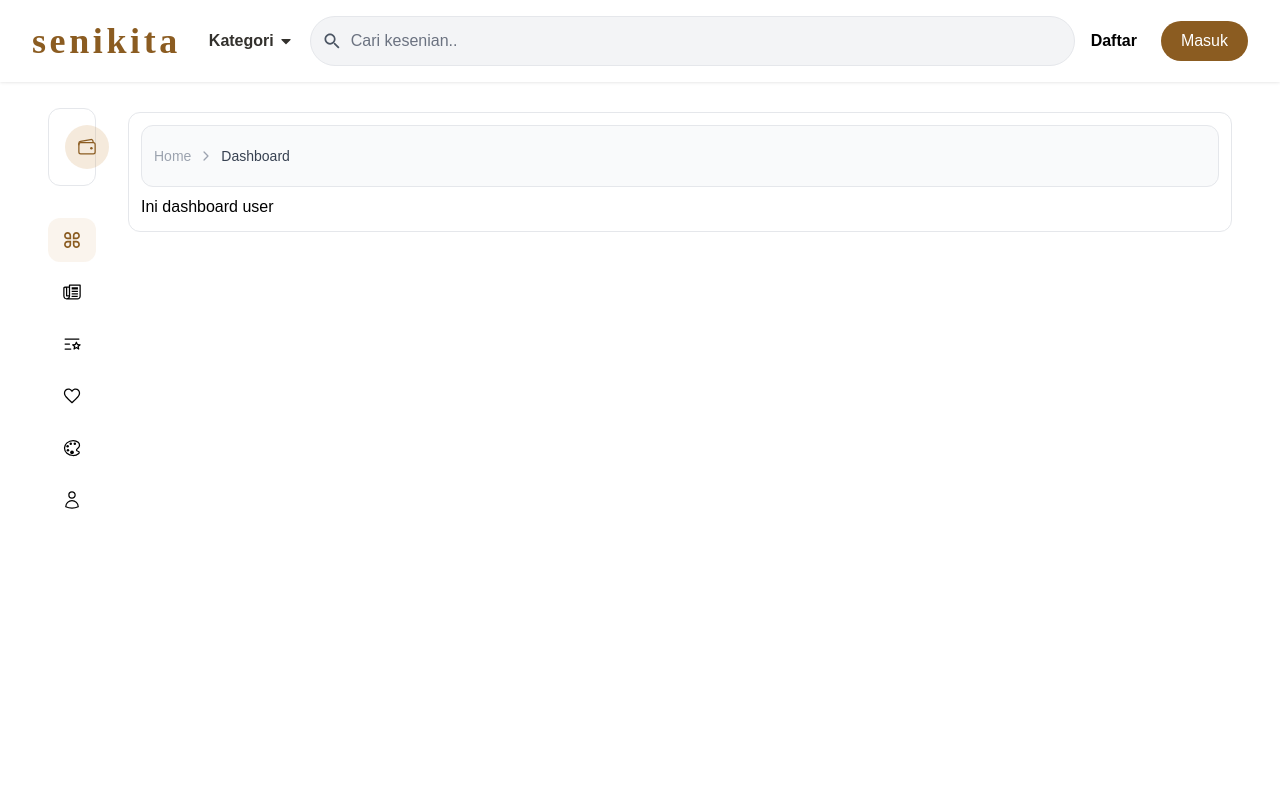
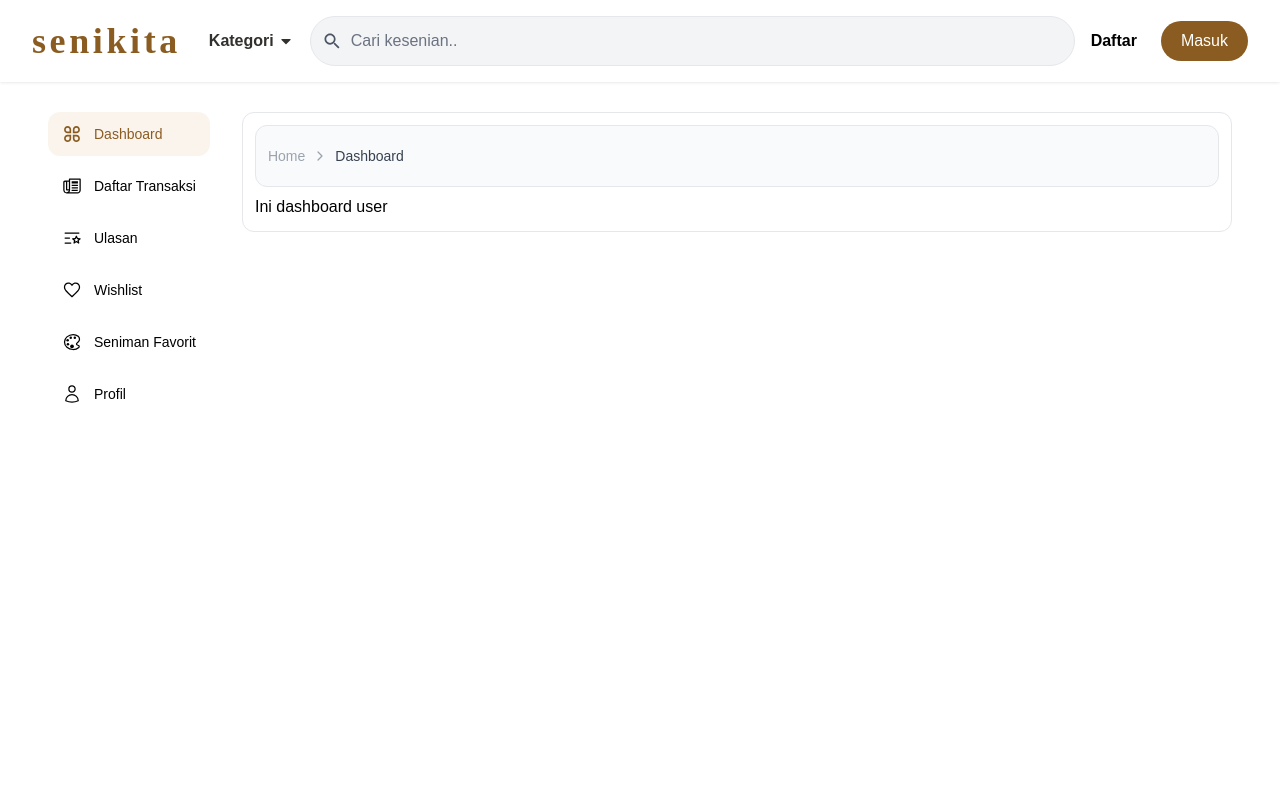
Before and after one commit to taliyameyswara/senikita-fe, a React (Vite) app: page /user/dashboard in a window 1280 px wide. Shown: the top 800 px of the page. Built offline with nearby package versions, Linux system fonts and the light colour scheme.

Commit message:
🐞 fix: sidebar

```diff
--- a/src/components/sidebar/Sidebar.jsx
+++ b/src/components/sidebar/Sidebar.jsx
@@ -145,7 +145,7 @@ function Sidebar({ sidebarOpen, setSidebarOpen, userRole }) {
       <div
         id="sidebar"
         ref={sidebar}
-        className={`flex flex-col absolute z-40 left-0 top-0 lg:static lg:left-auto lg:top-auto lg:translate-x-0 h-screen overflow-y-scroll lg:overflow-y-auto no-scrollbar w-64 lg:w-20 lg:sidebar-expanded:!w-64 2xl:!w-64 shrink-0 transition-all duration-200 ease-in-out bg-white p-4 py-2 ${
+        className={`flex flex-col absolute z-40 left-0 top-0 lg:static lg:left-auto lg:top-auto lg:translate-x-0 h-screen overflow-y-scroll lg:overflow-y-auto no-scrollbar  shrink-0 transition-all duration-200 ease-in-out bg-white p-4 py-2 ${
           sidebarOpen ? "translate-x-0" : "-translate-x-64"
         }`}
       >
@@ -170,6 +170,7 @@ function Sidebar({ sidebarOpen, setSidebarOpen, userRole }) {
 
         {/* Sidebar Links */}
         <div className="space-y-8">
+          {userRole === "seniman" && (
             <Link to="/user/balance">
               <div className="mb-5">
                 <div className="bg-white flex rounded-xl p-2 border-[0.5px]">
@@ -188,6 +189,7 @@ function Sidebar({ sidebarOpen, setSidebarOpen, userRole }) {
                 </div>
               </div>
             </Link>
+          )}
 
           <ul className="mt-1 space-y-2">
             {linksToDisplay.map((data) => (
@@ -205,7 +207,7 @@ function Sidebar({ sidebarOpen, setSidebarOpen, userRole }) {
                 >
                   <div className="flex items-center p-3 px-3.5">
                     <div className="text-xl">{data.icon}</div>
-                    <span className="ml-3 text-sm font-medium duration-200 lg:opacity-0 lg:sidebar-expanded:opacity-100 2xl:opacity-100">
+                    <span className="ml-3 text-sm font-medium duration-200  2xl:opacity-100">
                       {data.name}
                     </span>
                   </div>
```
Lines whose indentation alone changed are shown as unchanged.
